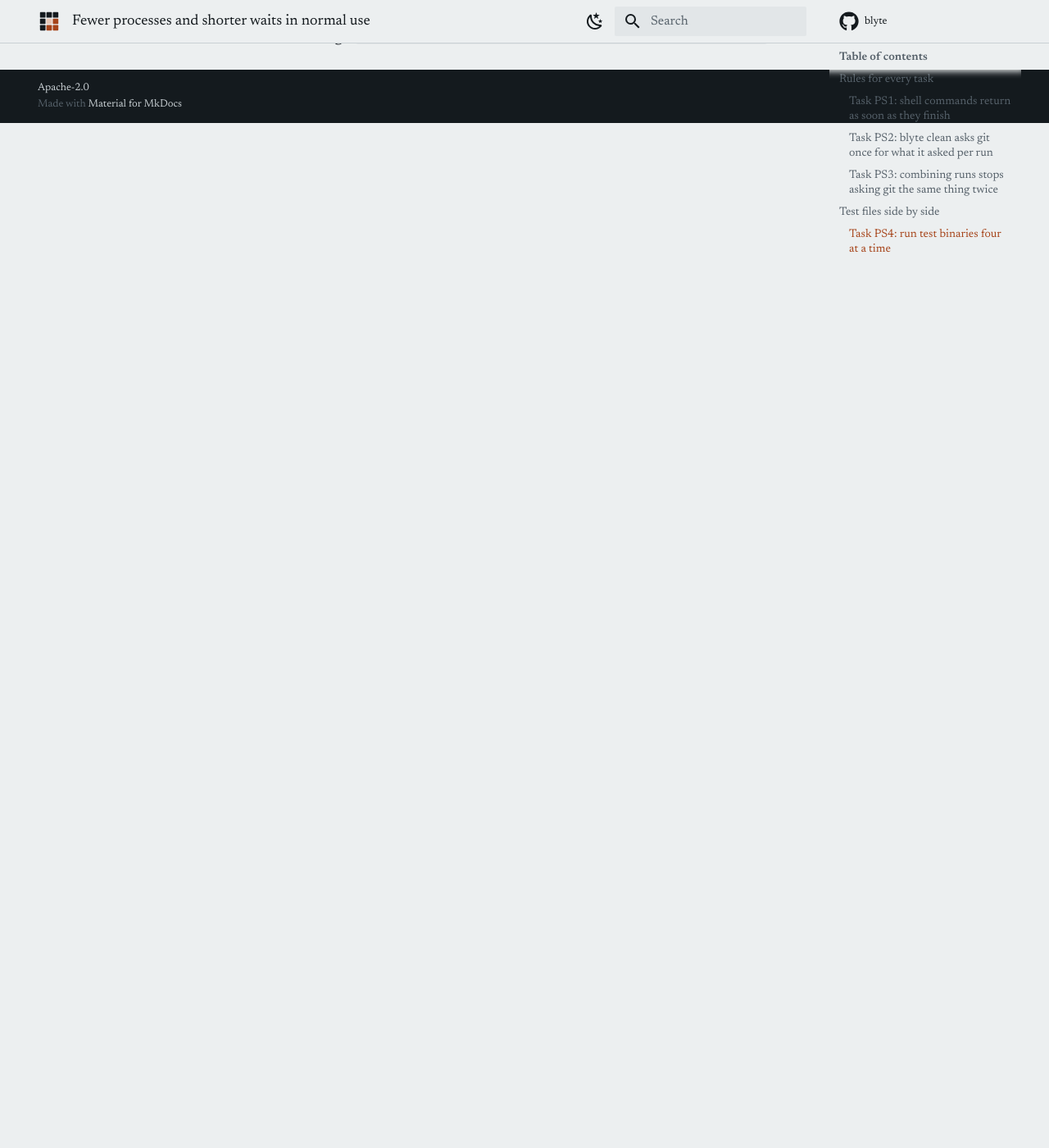
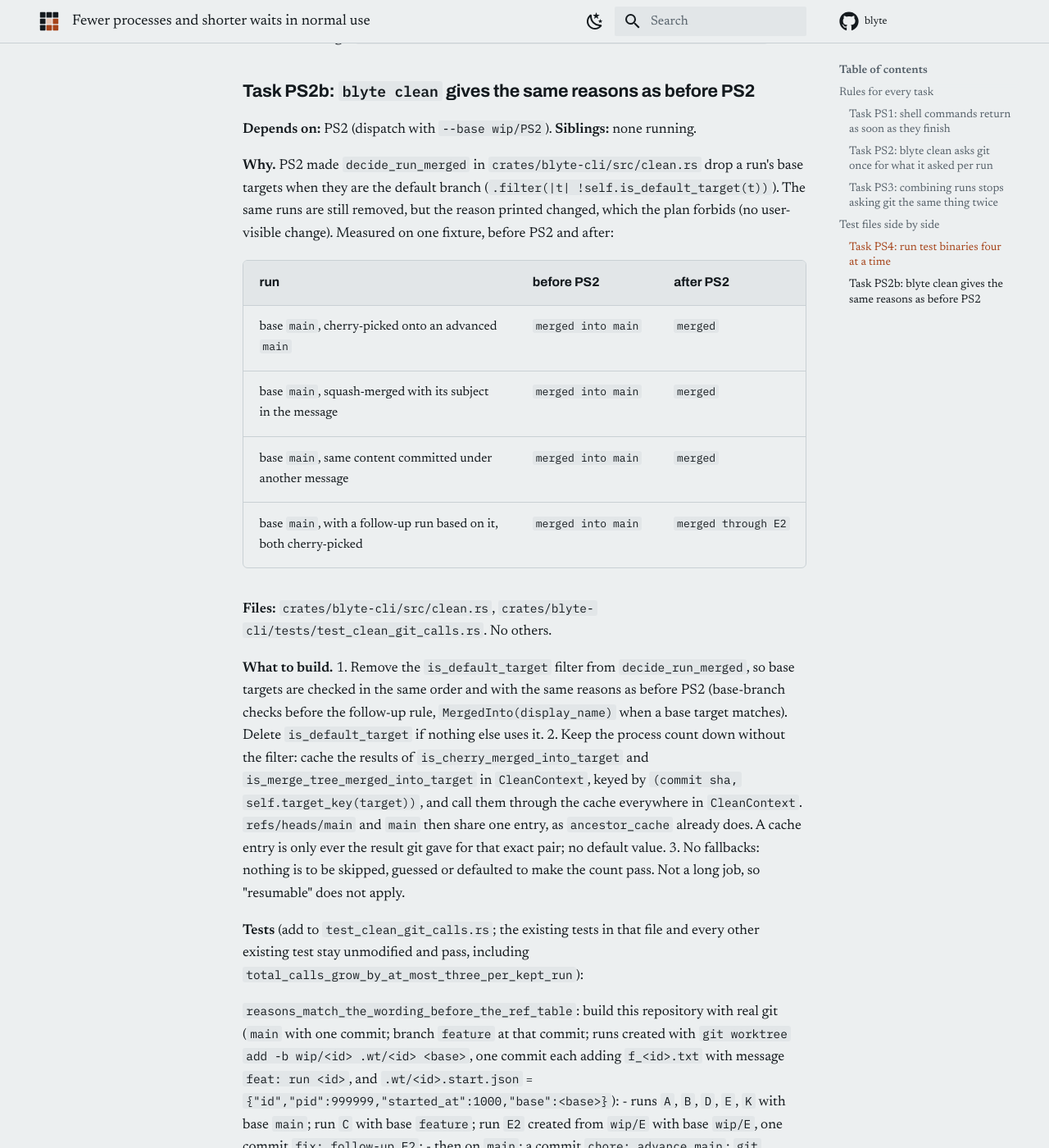
Before and after one commit to dnf0/blyte, an MkDocs documentation site: the page built from docs/plans/2026-11-24-speedups.md, in a window 1280 px wide and 1400 px high, scrolled down 9169 px. Shown: the whole window at 82% size. Built offline with MkDocs 1.6.1 and Material for MkDocs 9.7.7, drawn with Linux system fonts in a browser that asks for light colours; comment, search, counter and statistics services are not loaded; some of the changed text lies outside the part shown.

Commit message:
docs(plans): keep clean's reasons as they were
Co-Authored-By: Claude Fable 5.2 <noreply@anthropic.com>

````diff
--- a/docs/plans/2026-11-24-speedups.md
+++ b/docs/plans/2026-11-24-speedups.md
@@ -301,3 +301,74 @@ Run: `cargo test -p blyte --test test_test_parallel_script --test test_test_chan
 total times and any failure.
 
 **Commit message:** `test: run test binaries four at a time, locally and in CI`
+
+### Task PS2b: `blyte clean` gives the same reasons as before PS2
+
+**Depends on:** PS2 (dispatch with `--base wip/PS2`). **Siblings:** none running.
+
+**Why.** PS2 made `decide_run_merged` in `crates/blyte-cli/src/clean.rs` drop a run's base
+targets when they are the default branch (`.filter(|t| !self.is_default_target(t))`). The same
+runs are still removed, but the reason printed changed, which the plan forbids (no user-visible
+change). Measured on one fixture, before PS2 and after:
+
+| run | before PS2 | after PS2 |
+|---|---|---|
+| base `main`, cherry-picked onto an advanced `main` | `merged into main` | `merged` |
+| base `main`, squash-merged with its subject in the message | `merged into main` | `merged` |
+| base `main`, same content committed under another message | `merged into main` | `merged` |
+| base `main`, with a follow-up run based on it, both cherry-picked | `merged into main` | `merged through E2` |
+
+**Files:** `crates/blyte-cli/src/clean.rs`, `crates/blyte-cli/tests/test_clean_git_calls.rs`. No others.
+
+**What to build.**
+1. Remove the `is_default_target` filter from `decide_run_merged`, so base targets are checked in
+   the same order and with the same reasons as before PS2 (base-branch checks before the
+   follow-up rule, `MergedInto(display_name)` when a base target matches). Delete
+   `is_default_target` if nothing else uses it.
+2. Keep the process count down without the filter: cache the results of
+   `is_cherry_merged_into_target` and `is_merge_tree_merged_into_target` in `CleanContext`, keyed
+   by `(commit sha, self.target_key(target))`, and call them through the cache everywhere in
+   `CleanContext`. `refs/heads/main` and `main` then share one entry, as `ancestor_cache` already
+   does. A cache entry is only ever the result git gave for that exact pair; no default value.
+3. No fallbacks: nothing is to be skipped, guessed or defaulted to make the count pass. Not a
+   long job, so "resumable" does not apply.
+
+**Tests** (add to `test_clean_git_calls.rs`; the existing tests in that file and every other
+existing test stay unmodified and pass, including `total_calls_grow_by_at_most_three_per_kept_run`):
+
+`reasons_match_the_wording_before_the_ref_table`: build this repository with real git (`main`
+with one commit; branch `feature` at that commit; runs created with
+`git worktree add -b wip/<id> .wt/<id> <base>`, one commit each adding `f_<id>.txt` with message
+`feat: run <id>`, and `.wt/<id>.start.json` = `{"id","pid":999999,"started_at":1000,"base":<base>}`):
+- runs `A`, `B`, `D`, `E`, `K` with base `main`; run `C` with base `feature`; run `E2` created from
+  `wip/E` with base `wip/E`, one commit `fix: follow-up E2`;
+- then on `main`: a commit `chore: advance main`; `git cherry-pick wip/A`;
+  `git merge --squash wip/B` committed with message `squash (#1)\n\n* feat: run B`; a commit that
+  writes `f_D.txt` with the same content as run D under the message `unrelated wording`;
+  `git cherry-pick wip/E wip/E2`;
+- on `feature`: a commit `advance feature`, then `git cherry-pick wip/C`; check out `main` again.
+
+`blyte clean` (run as the other tests in the file run it) must print exactly these lines, in
+this order, apart from the byte counts:
+
+```
+removed .wt/A (merged into main, <n> B)
+deleted branch wip/A (merged)
+removed .wt/B (merged into main, <n> B)
+deleted branch wip/B (merged)
+removed .wt/C (merged into feature, <n> B)
+deleted branch wip/C (merged)
+removed .wt/D (merged into main, <n> B)
+deleted branch wip/D (merged)
+removed .wt/E (merged into main, <n> B)
+deleted branch wip/E (merged)
+removed .wt/E2 (merged, <n> B)
+deleted branch wip/E2 (merged)
+kept .wt/K (no verdict)
+```
+
+This test fails on `wip/PS2` as it stands (four lines differ). Run:
+`cargo test -p blyte --test 'test_clean*'`. Report the `k=2`/`k=8` git process counts from
+`total_calls_grow_by_at_most_three_per_kept_run` before and after.
+
+**Commit message:** `fix(clean): report the base branch a run merged into, as before`
````
